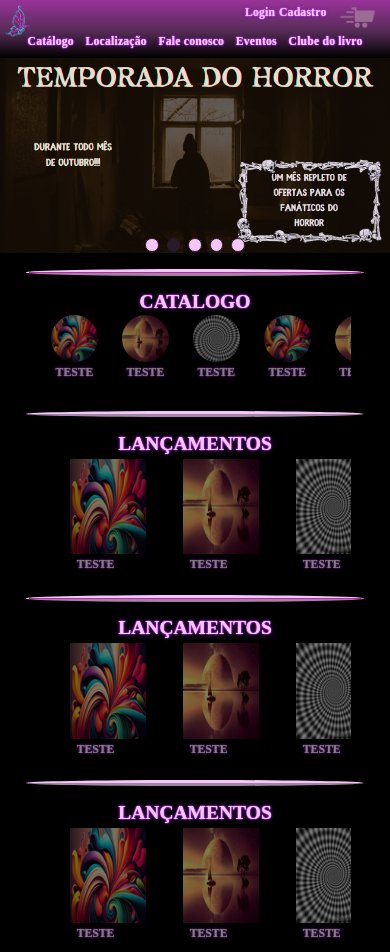
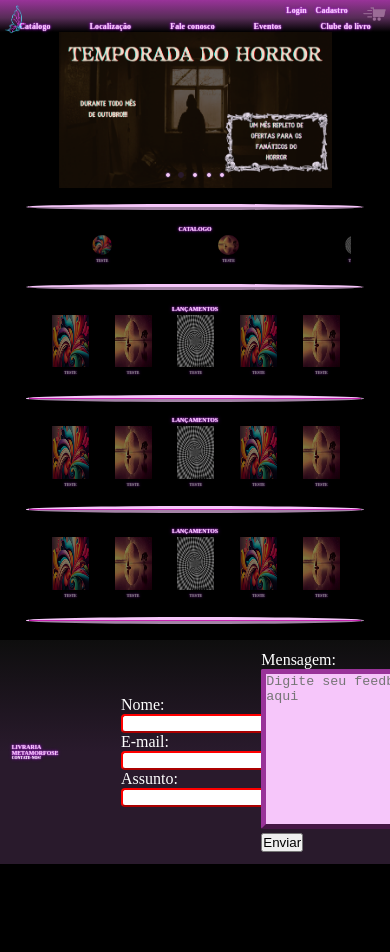
Before and after one commit to joojojo123/MetaMorfose, a plain HTML site: page index.html in a window 390 px wide. Shown: the top 952 px of the page. After the commit the page ends 864 px from the top, so only its background shows below. Drawn offline with Linux system fonts and the light colour scheme.

Commit message:
Update style.css

```diff
--- a/style.css
+++ b/style.css
@@ -57,7 +57,7 @@ div#header a#texto:link, a#texto:visited {
     0 0 1vw #8f03c7;
     text-decoration: none;
     margin: 1% 5%;
-    font-size: 1.5vw;
+    font-size: 2vw;
 
     transition: .5s;
   }
@@ -65,7 +65,7 @@ div#header a#texto:link, a#texto:visited {
   div#header a#texto:hover{
     text-decoration:  underline white;
     text-decoration-thickness: 0.05vw;
-    font-size: 2vw;
+    font-size: 2.5vw;
     color: white;
     transition: .5s;
   }
@@ -94,7 +94,7 @@ div.direita{
 }
   #logo{
     width: auto;
-    height: 6.3vw;
+    height: 8vw;
     object-fit: fill;
     padding: 0.2vw;
     transition: .5s;
@@ -313,6 +313,7 @@ form{
   display: flex;
   flex-direction: row;
   height: auto;
+  width: 100%;
   position: absolute;
   bottom: 1;
   right: 0;
@@ -320,110 +321,45 @@ form{
   align-items: center;
   justify-content: center;
 
+
 }
- .contatos{
+textarea{
+  background-color: #F6C6FA;
+   border: 5px solid #993399;
+  border-radius: 2px;
+  border-style: outset
+}
+
+.contatos input{
+  border: 2px solid red;
+  border-radius: 4px;
+  border-style: outset
+}
+input[type=submit]{
+  background-color: #04AA6D;
+  border: none;
+  color: white;
+  padding: 16px 32px;
+  text-decoration: none;
+  margin: 4px 2px;
+  cursor: pointer;
+}
+input:focus {
+  border: 5px solid #555;
+  border-radius: 2px;
+  border-style: outset;
+}
+.contatos{
   padding: 3vw;
- }
+  width: 30vw;
+  height: auto;
+}
+.contato{
+  text-align: center;
+}
  .contatos label{
 color:white;
 
  }
  label,input{
  height: auto;
-
-
- }
-/* Fim Footer */
-
-/* Mobile */
-@media all and (max-width: 800px){
-  /* header */
-div#header {
-    height: 7vw;
-}
-div#header a#texto:link, a#texto:visited {
-    font-size: 3vw;
-    margin: 1% 1.5%;
-  }
-#logo{
-    height: 9vw;
-  }
-#carrinho{
-    height: 5.6vw;
-    padding-left: 2.6vw;
-  }
-/* header */
-
-
-.catalogo::-webkit-scrollbar {
-    display: none;
-}
-
-p{
-  font-size: 2.8vw;
-  color: #fff;
-}
-h1{
-  font-size: 5vw;
-}
-h3{
-  font-size: 3vw;
-  color: #fff;
-}
-
-.carousel {
-  margin: auto;
-  width: 100vw;
-  height: 50vw;
-  position: relative;
-
-}
-
-
-.navigation label {
-  width: 3vw;
-  height: 3vw;
-  border: 0.2vw solid #291A2C;
-  margin: 1vw;
-}
-
-
-.itemcat{
-  width: 13vw;
-  height: 20vw;
-  padding: 0.50vw;
-  margin-inline: 2.6vw;
-}
-
-#imgcat{
-  height: 12vw;
-  width: 12vw;
-  border-radius: 100%;
-}
-.item{
-  width: 13vw;
-  height: 30vw;
-  padding: 1vw;
-  margin-inline: 7vw;
-
-}
-#livro{
-  width: 19.5vw;
-  height: 24.5vw;
-}
-
-
-
-
-
-
-
-
-
-}
-
-
-
-
-
-/* Fim mobile */
```
